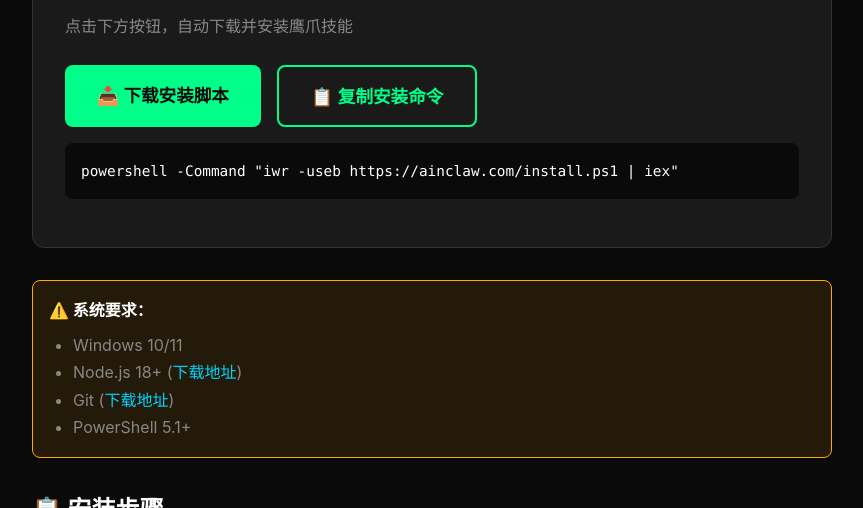
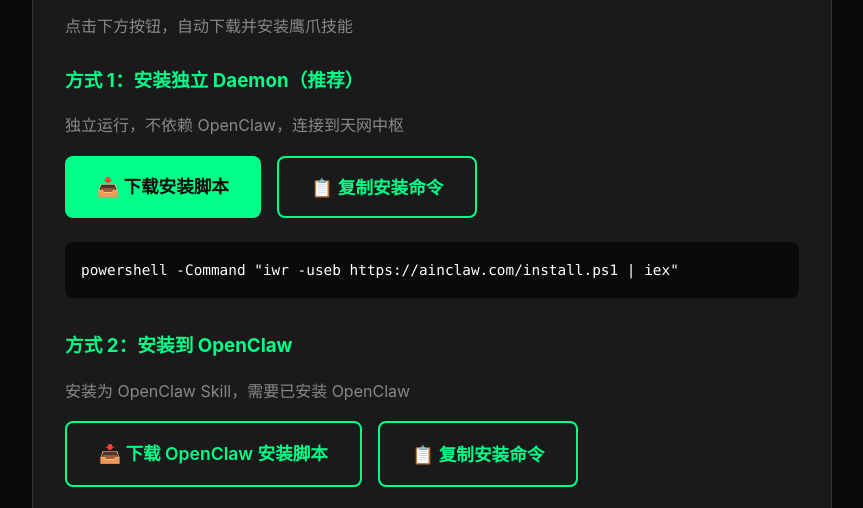
Before and after one commit to ainclaw/skynet, a website: page website/install.html in a window 1280 px wide. Shown: the part 257-765 px from the top of the page, without its empty margins (208-1071 px from the left). Drawn offline with Linux system fonts and the light colour scheme.

Commit message:
feat: 更新安装页面，添加两种安装方式

```diff
--- a/website/install.html
+++ b/website/install.html
@@ -133,17 +133,36 @@
         点击下方按钮，自动下载并安装鹰爪技能
       </p>
 
-      <div style="display: flex; gap: 1rem; flex-wrap: wrap;">
+      <h3 style="margin: 1.5rem 0 1rem; color: #00ff88;">方式 1：安装独立 Daemon（推荐）</h3>
+      <p style="color: #888; margin-bottom: 1rem;">独立运行，不依赖 OpenClaw，连接到天网中枢</p>
+
+      <div style="display: flex; gap: 1rem; flex-wrap: wrap; margin-bottom: 1.5rem;">
         <a href="install.ps1" class="btn" download="install.ps1">
           📥 下载安装脚本
         </a>
-        <button onclick="copyCommand()" class="btn btn-secondary">
+        <button onclick="copyCommand('daemon')" class="btn btn-secondary">
           📋 复制安装命令
         </button>
       </div>
 
-      <div class="code" id="install-command">
+      <div class="code" id="install-command-daemon">
         powershell -Command "iwr -useb https://ainclaw.com/install.ps1 | iex"
+      </div>
+
+      <h3 style="margin: 2rem 0 1rem; color: #00ff88;">方式 2：安装到 OpenClaw</h3>
+      <p style="color: #888; margin-bottom: 1rem;">安装为 OpenClaw Skill，需要已安装 OpenClaw</p>
+
+      <div style="display: flex; gap: 1rem; flex-wrap: wrap; margin-bottom: 1.5rem;">
+        <a href="install-to-openclaw.ps1" class="btn btn-secondary" download="install-to-openclaw.ps1">
+          📥 下载 OpenClaw 安装脚本
+        </a>
+        <button onclick="copyCommand('openclaw')" class="btn btn-secondary">
+          📋 复制安装命令
+        </button>
+      </div>
+
+      <div class="code" id="install-command-openclaw">
+        powershell -Command "iwr -useb https://ainclaw.com/install-to-openclaw.ps1 | iex"
       </div>
 
       <div id="copy-success" class="success" style="display: none;">
@@ -239,12 +258,13 @@
   </div>
 
   <script>
-    function copyCommand() {
-      const command = document.getElementById('install-command').textContent;
+    function copyCommand(type) {
+      const command = document.getElementById('install-command-' + type).textContent;
       navigator.clipboard.writeText(command.trim()).then(() => {
-        document.getElementById('copy-success').style.display = 'block';
+        const successDiv = document.getElementById('copy-success');
+        successDiv.style.display = 'block';
         setTimeout(() => {
-          document.getElementById('copy-success').style.display = 'none';
+          successDiv.style.display = 'none';
         }, 5000);
       });
     }
```
